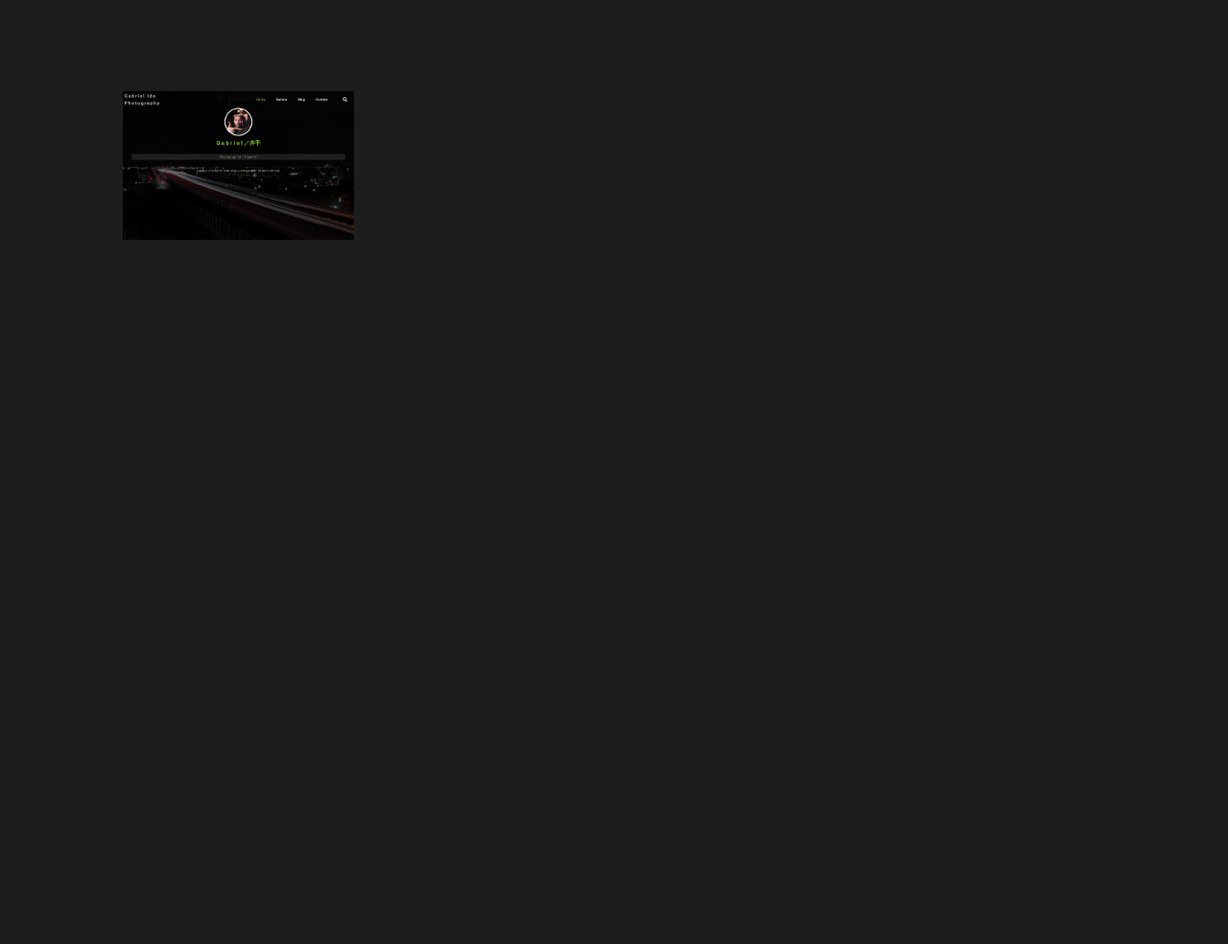
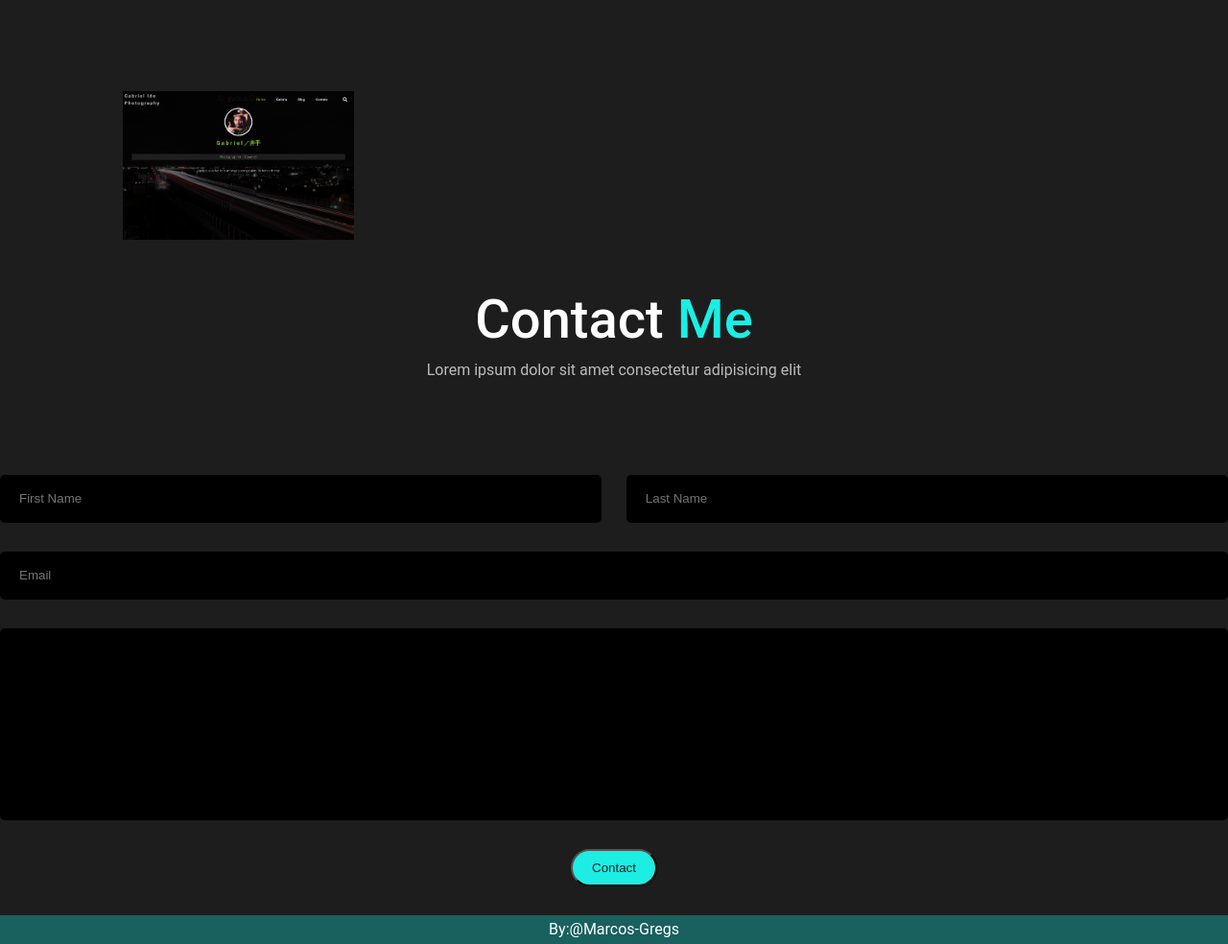
Before and after one commit to marcos-gregs/portfolio_website-main, a website: page public/index.html in a window 1280 px wide. Shown: the part 2439-3423 px from the top of the page at 96% size. Before the commit the page ends 2739 px from the top, so only its background shows below. Drawn offline with Linux system fonts and the light colour scheme.

Commit message:
final form
msg contact

```diff
--- a/public/app.js
+++ b/public/app.js
@@ -44,3 +44,30 @@ filters.forEach(filterBtn =>{
         filterBtn.classList.add('active')
     })
 })
+
+// Contact form
+const contactBtn = document.querySelector('.contact-btn');
+const firstName = document.querySelector('.first-name');
+const lastName = document.querySelector('.last-name');
+const email = document.querySelector('.email');
+const msg = document.querySelector('.message');
+
+contactBtn.addEventListener('click',() => {
+    if(firstName.value.length && lastName.value.length && email.value.length && msg.value.length){
+        fetch('/mail', {
+            method:'post',
+            headers: new Headers({'Content-Type':'application/json'}),
+            body: JSON.stringify({
+                firstName: firstName.value,
+                lastName:lastName.value,
+                email: email.value,
+                msg:msg.value,
+            })
+        })
+        .then(res=> res.json())
+        .then(data=>{
+            alert(data);
+        })
+
+    }
+})
--- a/public/index.html
+++ b/public/index.html
@@ -91,6 +91,23 @@
             <!--  -->
         </div>
     </section>
+    <section class="contact" id="contact-section">
+        <h2 class="heading">Contact <span class="highlight">me</span></h2>
+        <p class="sub-heading">Lorem ipsum dolor sit amet consectetur adipisicing elit</p>
+        <div class="separator"></div>
+        <div class="contact-form">
+            <div class="name">
+                <input type="text" class="first-name" required placeholder="first name">
+                <input type="text" class="last-name" required placeholder="last name">
+            </div>
+                <input type="email" required class="email" placeholder="email">
+                <textarea class='message' required></textarea>
+                <button class="btn contact-btn">Contact</button>
+        </div>
+    </section>
+    <!-- footer-section -->
+    <footer class="footer">by:@marcos-gregs</footer>
+    <script src="email.js"></script>
     <script src="project.js"></script>
     <script src="app.js" ></script>
 </body>
--- a/public/style.css
+++ b/public/style.css
@@ -308,3 +308,50 @@ body{
     .project-card:hover .content{
         opacity: 1;
     }
+    /* Contact-section */
+    .contact-form{
+        width: 100%;
+        margin-top: 100px;
+        position: relative;
+    }
+    .contact-form input, .message{
+        width: 100%;
+        display: block;
+        height: 50px;
+        padding: 20px;
+        border-radius: 5px;
+        background: #000;
+        color: #fff;
+        border: none;
+        outline: none;
+        margin: 30px 0;
+        text-transform: capitalize;
+        resize: none;
+    }
+    .message{
+        height: 200px;
+    }
+    .contact-form .name{
+        display: flex;
+        justify-content: space-between;
+    }
+    .name input{
+        width: 49%;
+        margin: 0;
+
+    }
+    .contact-form .btn{
+        display: block;
+        margin: auto;
+        cursor: pointer;
+        margin-bottom: 30px;
+    }
+    .footer{
+        width: 100%;
+        height: 30px;
+        text-align: center;
+        background: rgba(14, 245, 234, 0.315) ;
+        text-transform: capitalize;
+        line-height: 30px;
+
+    }
```
Also changed, not shown: server.js (+47 -0 lines), 1 other file.
